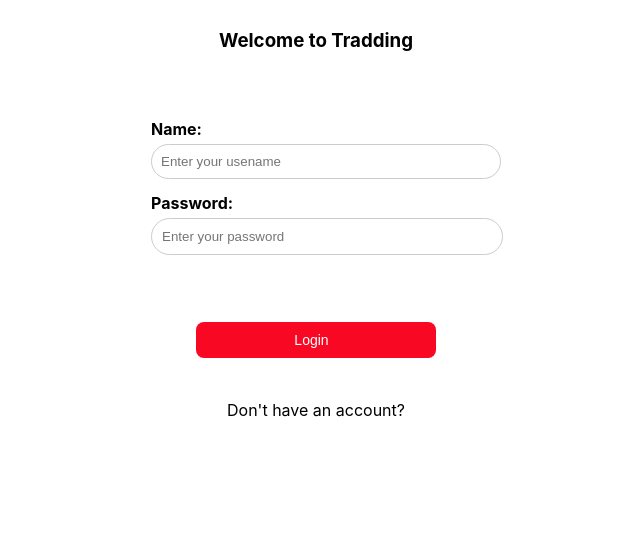
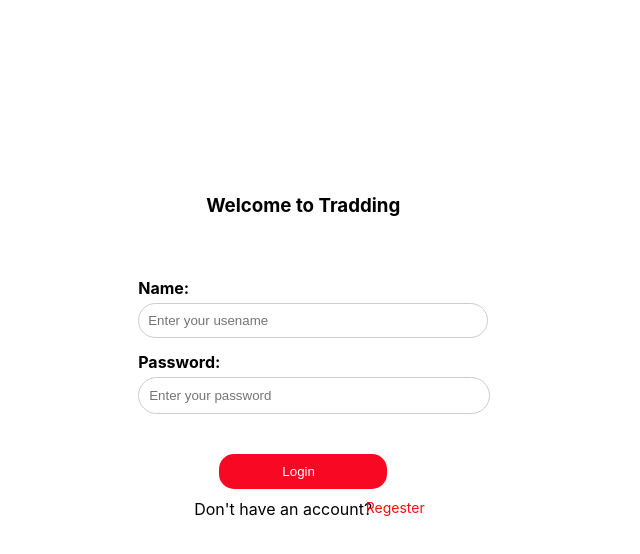
Before and after one commit to mariyappanb-msil/react-stack-training-task2, a React (Create React App) app: page / in a window 1280 px wide. Shown: the top 554 px of the page, without its empty margins (334-974 px from the left). Built offline with nearby package versions, Linux system fonts and the light colour scheme.

Commit message:
login,regestration

```diff
--- a/package.json
+++ b/package.json
@@ -9,7 +9,7 @@
     "@testing-library/user-event": "^13.5.0",
     "react": "^18.2.0",
     "react-dom": "^18.2.0",
-    "react-scripts": "5.0.1",
+    "react-router-dom": "^6.14.2",
     "web-vitals": "^2.1.4"
   },
   "scripts": {
--- a/src/App.js
+++ b/src/App.js
@@ -9,7 +9,7 @@ function App() {
     <Router>
       <Routes>
       <Route path="/" element={<Login />} />
-      <Route path="/reg" element={<Registration />} />
+      <Route path="/regestration" element={<Registration />} />
         <Route path="/watchlist" element={<Watchlist />} />
       </Routes>
     </Router>
--- /dev/null
+++ b/src/components/Header/Header.css
@@ -0,0 +1,17 @@
+.nav {
+    display: flex;
+
+    padding: 10px;
+    background-color: #333;
+    color: white;
+  }
+
+  .nav p {
+    margin: 0;
+    padding: 0 15px;
+    cursor: pointer;
+  }
+
+  .nav p:hover {
+    text-decoration: underline;
+  }
--- a/src/components/Header/Header.jsx
+++ b/src/components/Header/Header.jsx
@@ -0,0 +1,24 @@
+import React from "react";
+import { useNavigate, } from "react-router-dom";
+import "./Header.css";
+
+function Header()
+{
+    const navigate = useNavigate();
+    return(
+
+        <div className="nav">
+
+
+        <p onClick={() => navigate("/watchlist")}>Watchlist</p>
+        <p onClick={() => navigate("/orders")}>Orders</p>
+        <p onClick={() => navigate("/")}>Logout</p>
+
+
+
+      </div>
+    )
+
+
+}
+export default Header;
--- a/src/pages/Auth/Login.css
+++ b/src/pages/Auth/Login.css
@@ -1,5 +1,6 @@
 .login-form-container {
-  width: 100%;
+  width: 98%;
+  height: 90vh;
   padding: 10px;
   display: flex;
   justify-content: center;
@@ -50,25 +51,25 @@ input[type="password"] {
   width: 100%;
 }
 
-button {
-  padding: 8px 16px;
+.regester-button {
   border: none;
   border-radius: 4px;
-  background-color: #333;
-  color: #fff;
+  color: #f01111;
   font-size: 14px;
   cursor: pointer;
   transition: background-color 0.3s ease;
+  margin-left: 184px;
+    margin-top: -20px;
 }
 button {
-  width: 70%;
+  width: 49%;
   padding: 10px;
   padding-left: 1px;
   background-color: rgb(249, 8, 36);
   color: white;
   border: none;
-  border-radius: 8px;
+  border-radius: 15px;
   cursor: pointer;
   transition: background-color 0.3s ease;
-  margin-top: 60px;
+  margin-top: 33px;
 }
--- a/src/pages/Auth/Login.jsx
+++ b/src/pages/Auth/Login.jsx
@@ -1,8 +1,11 @@
 import React, { useState } from "react";
 import "./Login.css";
+import { useNavigate } from "react-router-dom";
+
 const Login = () => {
   const [name, setName] = useState("");
   const [password, setPassword] = useState("");
+  const navigate = useNavigate();
 
   const handleSubmit = (e) => {
     e.preventDefault();
@@ -12,15 +15,14 @@ const Login = () => {
 
     const user = storedData.find((data) => {
       if (data.username === name && data.password === password) {
-        alert("Welcome", storedData.username);
+        alert("Welcome"+ " "+name);
+        navigate('/watchlist');
+
+      }
+      else{
+        alert("enter valid details to login")
       }
     });
-
-    if (!user) {
-      alert("Data Doesnot exists. Please Register");
-
-      return;
-    }
   };
 
   return (
@@ -49,8 +51,10 @@ const Login = () => {
           />
         </div>
         <button type="submit">Login</button>
+        <a className="accountmessage">Don't have an account?</a>  <p  className="regester-button" onClick={() => navigate("/regestration")}>Regester</p>
       </form>
-      <a>Don't have an account?</a>
+
+
     </div>
   );
 };
--- a/src/pages/Auth/Registration.css
+++ b/src/pages/Auth/Registration.css
@@ -48,6 +48,7 @@ label {
 input[type="email"],
 input[type="text"],
 input[type="password"],
+input[type="date"],
 textarea {
   width: 100%;
   padding: 10px;
@@ -76,6 +77,17 @@ textarea {
 button[type="submit"]:hover {
   background-color: #1ca123;
 }
-.imageinfint {
-  padding-left: 30px;
+.signin {
+  color: rgb(249, 8, 36);
+  display: flex; /* Add display property */
+  align-items: center;
+  padding: 5px;
+  margin-bottom: -15px;
+  margin-left: 10px;
+  cursor: pointer;
+
 }
+.accountmessage{
+  margin-right: 40px;
+    margin-top: 10px;
+}
--- a/src/pages/Watchlist/Watchlist.jsx
+++ b/src/pages/Watchlist/Watchlist.jsx
@@ -4,6 +4,7 @@ import "./watchlist.css";
 import { useNavigate } from "react-router-dom"
 import { useDispatch } from "react-redux";
 import { addItem } from "../../Redux/Slice";
+import Header from "../../components/Header/Header";
 
 function Watchlist() {
   const [stocks, setStocks] = useState(stocksData);
@@ -28,6 +29,8 @@ function Watchlist() {
 
   return (
     <div>
+          <Header/>
+
       <h2 className="heading">Stock Watchlist</h2>
       {stocks.map((stock, index) => (
         <div key={index} className="stock-card">
```
Also changed, not shown: 1 other file (tests, documents, lock files or other folders).
